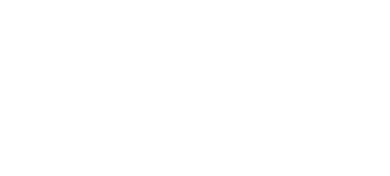
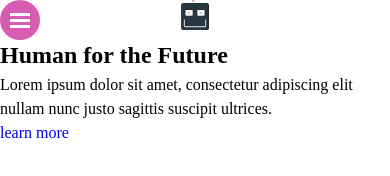
Before and after one commit to Just9krish/FCC-Projects, a plain HTML site: page Product landing page/index.html in a window 390 px wide. Drawn offline with Linux system fonts and the light colour scheme.

Commit message:
Made hamburger

```diff
--- a/Product landing page/index.html
+++ b/Product landing page/index.html
@@ -1,13 +1,128 @@
 <!DOCTYPE html>
 <html lang="en">
-<head>
-    <meta charset="UTF-8">
-    <meta http-equiv="X-UA-Compatible" content="IE=edge">
-    <meta name="viewport" content="width=device-width, initial-scale=1.0">
+  <head>
+    <meta charset="UTF-8" />
+    <meta http-equiv="X-UA-Compatible" content="IE=edge" />
+    <meta name="viewport" content="width=device-width, initial-scale=1.0" />
     <title>Product landing page</title>
-    <link rel="stylesheet" href="style.css">
-</head>
-<body>
+    <link rel="stylesheet" href="style.css" />
+  </head>
+  <body>
+    <header class="header" id="header">
+      <div class="container row">
+        <button class="nav-toggle" aria-label="Open Navigation">
+          <span class="hamburger"></span>
+        </button>
+        <a href="#" class="logo">
+          <?xml version="1.0" encoding="iso-8859-1"?>
+          <!-- Generator: Adobe Illustrator 19.0.0, SVG Export Plug-In . SVG Version: 6.00 Build 0)  -->
+          <svg
+            height="30"
+            version="1.1"
+            id="Layer_1"
+            xmlns="http://www.w3.org/2000/svg"
+            xmlns:xlink="http://www.w3.org/1999/xlink"
+            x="0px"
+            y="0px"
+            viewBox="0 0 516 516"
+            style="enable-background: new 0 0 516 516"
+            xml:space="preserve"
+          >
+            <path
+              style="fill: #263740"
+              d="M498,476c0,22-18,40-40,40H58c-22,0-40-18-40-40V92c0-22,18-40,40-40h400c22,0,40,18,40,40V476z"
+            />
+            <g>
+              <path
+                style="fill: #1e2c33"
+                d="M458,52h-24c22,0,40,18,40,40v384c0,22-18,40-40,40h24c22,0,40-18,40-40V92C498,70,480,52,458,52z"
+              />
+              <path
+                style="fill: #1e2c33"
+                d="M90,476c-17.644,0-32-14.356-32-32V340c0-8.824,7.176-16,16-16s16,7.176,16,16v104h336V340
+                c0-8.824,7.176-16,16-16s16,7.176,16,16v104c0,17.644-14.356,32-32,32H90z"
+              />
+            </g>
+            <path
+              style="fill: #f5f5f5"
+              d="M426,468H90c-13.236,0-24-10.764-24-24V340c0-4.416,3.584-8,8-8s8,3.584,8,8v104c0,4.416,3.588,8,8,8
+            h336c4.416,0,8-3.584,8-8V340c0-4.416,3.584-8,8-8s8,3.584,8,8v104C450,457.236,439.236,468,426,468z"
+            />
+            <path
+              style="fill: #1e2c33"
+              d="M102,280c-8.824,0-16-7.176-16-16v-84c0-8.824,7.176-16,16-16h108c8.824,0,16,7.176,16,16v84
+            c0,8.824-7.176,16-16,16H102z"
+            />
+            <path
+              style="fill: #f5f5f5"
+              d="M218,264c0,4.416-3.584,8-8,8H102c-4.416,0-8-3.584-8-8v-84c0-4.416,3.584-8,8-8h108
+            c4.416,0,8,3.584,8,8V264z"
+            />
+            <path
+              style="fill: #1e2c33"
+              d="M306,280c-8.824,0-16-7.176-16-16v-84c0-8.824,7.176-16,16-16h108c8.824,0,16,7.176,16,16v84
+            c0,8.824-7.176,16-16,16H306z"
+            />
+            <path
+              style="fill: #f5f5f5"
+              d="M422,264c0,4.416-3.584,8-8,8H306c-4.416,0-8-3.584-8-8v-84c0-4.416,3.584-8,8-8h108
+            c4.416,0,8,3.584,8,8V264z"
+            />
+            <g>
+              <circle style="fill: #808080" cx="360" cy="222" r="12" />
+              <circle style="fill: #808080" cx="156" cy="222" r="12" />
+            </g>
+            <path
+              style="fill: #e6e6e6"
+              d="M282,52h-16c0-14.816-15.66-28-28-28V8C258.348,8,282,27.22,282,52z"
+            />
+            <circle style="fill: #e16b5a" cx="226" cy="16" r="16" />
+            <g></g>
+            <g></g>
+            <g></g>
+            <g></g>
+            <g></g>
+            <g></g>
+            <g></g>
+            <g></g>
+            <g></g>
+            <g></g>
+            <g></g>
+            <g></g>
+            <g></g>
+            <g></g>
+            <g></g>
+          </svg>
+        </a>
+        <nav class="nav">
+          <ul class="nav__list">
+            <li class="nav__item">
+              <a class="nav__link" href="#home">Home</a>
+            </li>
+            <li class="nav__item">
+              <a class="nav__link" href="about">About</a>
+            </li>
+            <li class="nav__item">
+              <a class="nav__link" href="features">Features</a>
+            </li>
+            <li class="nav__item">
+              <a class="nav__link" href="video">Video</a>
+            </li>
+            <li class="nav__item">
+              <a class="nav__link" href="pricing">Pricing</a>
+            </li>
+          </ul>
+        </nav>
+      </div>
+    </header>
 
-</body>
+    <section class="hero">
+      <h1>Human for <span>the Future</span></h1>
+      <p>
+        Lorem ipsum dolor sit amet, consectetur adipiscing elit nullam nunc
+        justo sagittis suscipit ultrices.
+      </p>
+      <a href="#" class="cta cta-button">learn more</a>
+    </section>
+  </body>
 </html>
--- /dev/null
+++ b/Product landing page/main.js
@@ -0,0 +1,6 @@
+const navToggle = document.querySelector(".nav-toggle");
+const nav = document.querySelector("nav");
+
+navToggle.addEventListener("click", () => {
+  nav.classList.toggle("nav--visible");
+});
--- a/Product landing page/style.css
+++ b/Product landing page/style.css
@@ -0,0 +1,135 @@
+/* Colors */
+
+:root {
+    --lenear-gradient: hsl(236, 72%, 79%) to hsl(237, 63%, 64%);
+
+    --very-light-grayish-blue: hsl(240, 78%, 98%);
+    --light-grayish-blue: hsl(234, 14%, 74%);
+    --grayish-blue: hsl: (233, 13%, 49%);
+    --dark-grayish-blue: hsl(232, 12%, 33%)
+}
+
+*,
+::before,
+::after {
+    box-sizing: border-box;
+}
+
+* {
+    margin: 0;
+    padding: 0;
+}
+
+/* typography */
+
+html,
+body {
+    height: 100%;
+}
+
+body {
+    line-height: 1.5;
+}
+
+h1,
+h2,
+h3,
+h4,
+h5,
+h6,
+p {
+    padding: 0;
+    margin: 0;
+    overflow-wrap: break-word;
+}
+
+ol,
+ul {
+    list-style: none;
+    padding: 0;
+}
+
+video,
+iframe,
+img {
+    max-width: 100%;
+}
+
+a {
+    text-decoration: none;
+    --webkit-tap-highlight-color: rgba(0, 0, 0, 0);
+}
+
+.header {
+    text-align: center;
+}
+
+
+.nav {
+    visibility: hidden;
+    height: 0;
+    position: absolute;
+    width: 100%;
+}
+
+.nav__list {
+    margin: 0;
+    padding: 0;
+}
+
+.nav__item {
+    margin: 1.5em 0;
+}
+
+.nav-toggle {
+    width: 3em;
+    height: 3em;
+    border-radius: 50%;
+    border: 0;
+    background-color: #d65db1;
+    color: #fff;
+    padding: 0;
+    cursor: pointer;
+    position: absolute;
+    left: 0;
+    transition: opacity 250ms ease;
+}
+
+.nav-toggle:focus,
+.nav-toggle:hover {
+    opacity: .7;
+}
+
+.nav--visible {
+    visibility: visible;
+    height: auto;
+    position: relative;
+}
+
+.hamburger {
+    width: 50%;
+    position: relative;
+}
+
+.hamburger,
+.hamburger::before,
+.hamburger::after {
+    display: block;
+    background-color: #fff;
+    height: 3px;
+    margin: 0 auto;
+}
+
+.hamburger::before,
+.hamburger::after {
+    content: "";
+    width: 100%;
+}
+
+.hamburger::before {
+    transform: translateY(-6px);
+}
+
+.hamburger::after {
+    transform: translateY(3px);
+}
```
Also changed, not shown: Product landing page/img/circlegradient2.png (added), Product landing page/img/robot-svgrepo-com(1).svg (added), Product landing page/img/robotgradientintro2.jpg (added).
